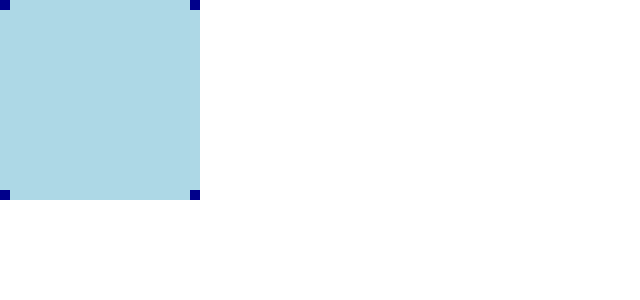
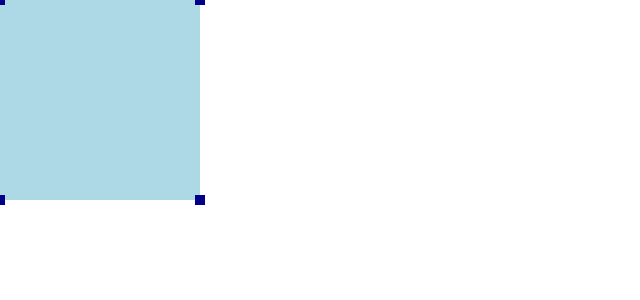
Before and after one commit to Danijel1703/drag-and-drop-builder, a React (Vite) app: page / in a window 1280 px wide. Both pictures are taken after a click on the button "Create Field". Shown: the top 300 px of the page, without its empty margins (0-640 px from the left). Built offline with nearby package versions, Linux system fonts and the light colour scheme.

Commit message:
resizing fixes

```diff
--- a/src/App.tsx
+++ b/src/App.tsx
@@ -2,6 +2,7 @@ import { map } from "lodash-es";
 import { action, makeObservable, observable } from "mobx";
 import { observer } from "mobx-react";
 import { ResizableField } from "./classes";
+import React from "react";
 
 class DragAndDropStore {
 	resizableFields: Array<ResizableField> = [];
@@ -28,10 +29,10 @@ const App = observer(() => {
 	const { createResizableField, resizableFields } = store;
 
 	return (
-		<div id="playground">
+		<React.Fragment>
 			{map(resizableFields, (field) => field.fieldElement)}
 			<button onClick={createResizableField}>Create Field</button>
-		</div>
+		</React.Fragment>
 	);
 });
 
--- a/src/classes/ResizableField.tsx
+++ b/src/classes/ResizableField.tsx
@@ -1,4 +1,4 @@
-import { each, first, uniqueId } from "lodash-es";
+import { each, first, round, uniqueId } from "lodash-es";
 import { action, makeObservable, observable } from "mobx";
 import React, { ReactElement, version } from "react";
 import { FieldElement, Handle } from "../components";
@@ -6,7 +6,7 @@ import { FieldElement, Handle } from "../components";
 class ResizableField {
 	width: number = 500;
 	height: number = 300;
-	dragging: boolean = false;
+	isResizing: boolean = false;
 	resizeHandles: Array<{ position: string; element: ReactElement }> = [
 		{
 			position: "top-left",
@@ -29,10 +29,7 @@ class ResizableField {
 	fieldElement: ReactElement = (<React.Component />);
 	dragStartX: number = 0;
 	dragStartY: number = 0;
-	resizeStartX: number = 0;
-	resizeStartY: number = 0;
 	fieldRef: HTMLDivElement;
-	wrapperRef: HTMLDivElement;
 	currentHandle?: HTMLDivElement;
 
 	constructor() {
@@ -49,7 +46,7 @@ class ResizableField {
 					<Handle
 						key={uniqueId()}
 						className={`resize-handle  ${handle.position}`}
-						onMouseDown={this.onMouseDown}
+						onMouseDown={this.onResizeStart}
 						position={handle.position}
 					/>
 				))
@@ -61,95 +58,88 @@ class ResizableField {
 			<FieldElement
 				key={uniqueId()}
 				resizeHandles={this.resizeHandles}
-				setWrapperRef={(ref) => (this.wrapperRef = ref)}
 				setRef={(ref) => (this.fieldRef = ref)}
-				onMouseDown={this.onMouseDown}
+				onMouseDown={this.onDragStart}
 			/>
 		);
 	}
 
-	setDragging = (dragging: boolean) => (this.dragging = dragging);
-
 	onMouseUp = () => {
-		this.setDragging(false);
+		document.removeEventListener("mousemove", this.onResize);
+		document.removeEventListener("mousemove", this.onDrag);
+		this.setIsResizing(false);
 		this.dragStartX = 0;
 		this.dragStartY = 0;
-		document.removeEventListener(
-			"mousemove",
-			this.resizingPosition ? this.onResize : this.onDrag
-		);
-		document.removeEventListener("mouseup", this.onMouseUp);
 		this.resizingPosition = undefined;
 	};
 
-	onMouseDown = (event: Event, position: string) => {
-		if (this.resizingPosition && this.dragging) return;
+	onResizeStart = (event: Event, position: string) => {
+		this.setIsResizing(true);
 		this.resizingPosition = position;
-		this.dragStartX = event.nativeEvent.offsetX;
-		this.dragStartY = event.nativeEvent.offsetY;
-		this.resizeStartX = event.nativeEvent.pageX;
-		this.resizeStartY = event.nativeEvent.pageY;
-		if (position) {
-			this.currentHandle = event.nativeEvent.target;
-		}
-		this.setDragging(true);
-		document.addEventListener(
-			"mousemove",
-			position ? this.onResize : this.onDrag
-		);
+		this.currentHandle = event.nativeEvent.target;
+		document.addEventListener("mousemove", this.onResize);
 		document.addEventListener("mouseup", this.onMouseUp);
 	};
 
+	setIsResizing = (isResizing: boolean) => (this.isResizing = isResizing);
+
 	onDrag = (event: MouseEvent) => {
-		if (!this.wrapperRef) return;
+		if (this.isResizing) return;
 		this.setPosition(
-			event.pageY - this.dragStartY,
-			event.pageX - this.dragStartX
+			event.pageX - this.dragStartX,
+			event.pageY - this.dragStartY
 		);
+	};
+
+	onDragStart = (event: Event) => {
+		this.dragStartX = event.nativeEvent.offsetX;
+		this.dragStartY = event.nativeEvent.offsetY;
+		document.addEventListener("mousemove", this.onDrag);
+		document.addEventListener("mouseup", this.onMouseUp);
 	};
 
 	onResize = (event: MouseEvent) => {
 		if (this.fieldRef) {
 			const rect = this.fieldRef.getBoundingClientRect();
 			switch (this.resizingPosition) {
-				case "top-left":
+				case "top-left": {
+					const diffX = rect.width - (rect.width - event.movementX);
+					const diffY = rect.height - (rect.height - event.movementY);
 					this.setDimensions(
 						rect.width - event.movementX,
 						rect.height - event.movementY
 					);
-					this.setPosition(
-						this.resizeStartY -
-							(this.resizeStartY - event.pageY) -
-							this.dragStartY,
-						this.resizeStartX -
-							(this.resizeStartX - event.pageX) -
-							this.dragStartX
-					);
+					let y = rect.top + diffY;
+					let x = rect.left + diffX;
+					if (x > rect.right) {
+						x = rect.left;
+					}
+					if (y > rect.bottom) {
+						y = rect.top;
+					}
+					this.setPosition(x, y);
 					break;
-				case "top-right":
+				}
+				case "top-right": {
+					const diff = rect.height - (rect.height - event.movementY);
 					this.setDimensions(
 						rect.width + event.movementX,
 						rect.height - event.movementY
 					);
-					this.setPosition(
-						this.resizeStartY -
-							(this.resizeStartY - event.pageY) -
-							this.dragStartY,
-						rect.left
-					);
+					const y = rect.top + diff;
+					if (y < rect.bottom) this.setPosition(rect.x, y);
 					break;
-				case "bottom-left":
+				}
+				case "bottom-left": {
+					const diff = rect.width - (rect.width - event.movementX);
 					this.setDimensions(
 						rect.width - event.movementX,
 						rect.height + event.movementY
 					);
-					this.setPosition(
-						rect.top,
-						this.resizeStartX -
-							(this.resizeStartX - event.pageX) -
-							this.dragStartX
-					);
+					const x = rect.left + diff;
+					if (x < rect.right) this.setPosition(x, rect.top);
 					break;
+				}
 				case "bottom-right":
 					this.setDimensions(
 						rect.width + event.movementX,
@@ -169,23 +159,17 @@ class ResizableField {
 		return !(this.width < minWidth * 2) && !(minHeight * 2 > this.height);
 	}
 
-	setPosition(newTop: number, newLeft: number) {
-		console.log(this.currentHandle);
-		if (this.currentHandle && !this.canUpdate()) return;
-		this.fieldRef.style.top = `${newTop}px`;
-		this.fieldRef.style.left = `${newLeft}px`;
+	setPosition(newLeft: number, newTop: number) {
+		newLeft = round(newLeft);
+		newTop = round(newTop);
+		this.fieldRef.style.transform = `translate(${newLeft}px, ${newTop}px)`;
 	}
 
 	setDimensions(newWidth: number, newHeight: number) {
-		const oldWith = this.width;
-		const oldHeight = this.height;
-		this.setWidth(oldWith);
+		newWidth = round(newWidth);
+		newHeight = round(newHeight);
+		this.setWidth(newWidth);
 		this.setHeight(newHeight);
-		if (!this.canUpdate()) {
-			this.setWidth(newWidth);
-			this.setHeight(oldHeight);
-			return;
-		}
 		this.fieldRef.style.width = `${newWidth}px`;
 		this.fieldRef.style.height = `${newHeight}px`;
 	}
--- a/src/components/FieldElement.tsx
+++ b/src/components/FieldElement.tsx
@@ -19,13 +19,11 @@ class FieldElement extends React.Component<TFieldElementProps> {
 	render() {
 		return (
 			<div
-				className="resizable-field-wrapper"
-				ref={(ref) => this.props.setWrapperRef(ref)}
+				className="resizable-field"
 				onMouseDown={this.props.onMouseDown}
+				ref={(ref) => this.props.setRef(ref)}
 			>
-				<div className="resizable-field" ref={(ref) => this.props.setRef(ref)}>
-					{map(this.props.resizeHandles, (handle) => handle.element)}
-				</div>
+				{map(this.props.resizeHandles, (handle) => handle.element)}
 			</div>
 		);
 	}
--- a/src/index.css
+++ b/src/index.css
@@ -1,16 +1,6 @@
 body {
 	margin: 0;
 	padding: 0;
-}
-
-#playground {
-    width: 100vw;
-    height: 100vh;
-    position: relative;
-}
-
-.resizable-field-wrapper {
-    position: absolute;
 }
 
 .resizable-field {
@@ -25,25 +15,28 @@ body {
 	width: 10px;
 	height: 10px;
 	background-color: darkblue;
-	cursor: pointer;
 }
 
 .top-left {
-	top: 0;
-	left: 0;
+	top: -5px;
+	left: -5px;
+	cursor: nw-resize;
 }
 
 .top-right {
-	top: 0;
-	right: 0;
+	top: -5px;
+	right: -5px;
+	cursor: ne-resize;
 }
 
 .bottom-left {
-	bottom: 0;
-	left: 0;
+	bottom: -5px;
+	left: -5px;
+	cursor: sw-resize;
 }
 
 .bottom-right {
-	bottom: 0;
-	right: 0;
+	bottom: -5px;
+	right: -5px;
+	cursor: se-resize;
 }
```
